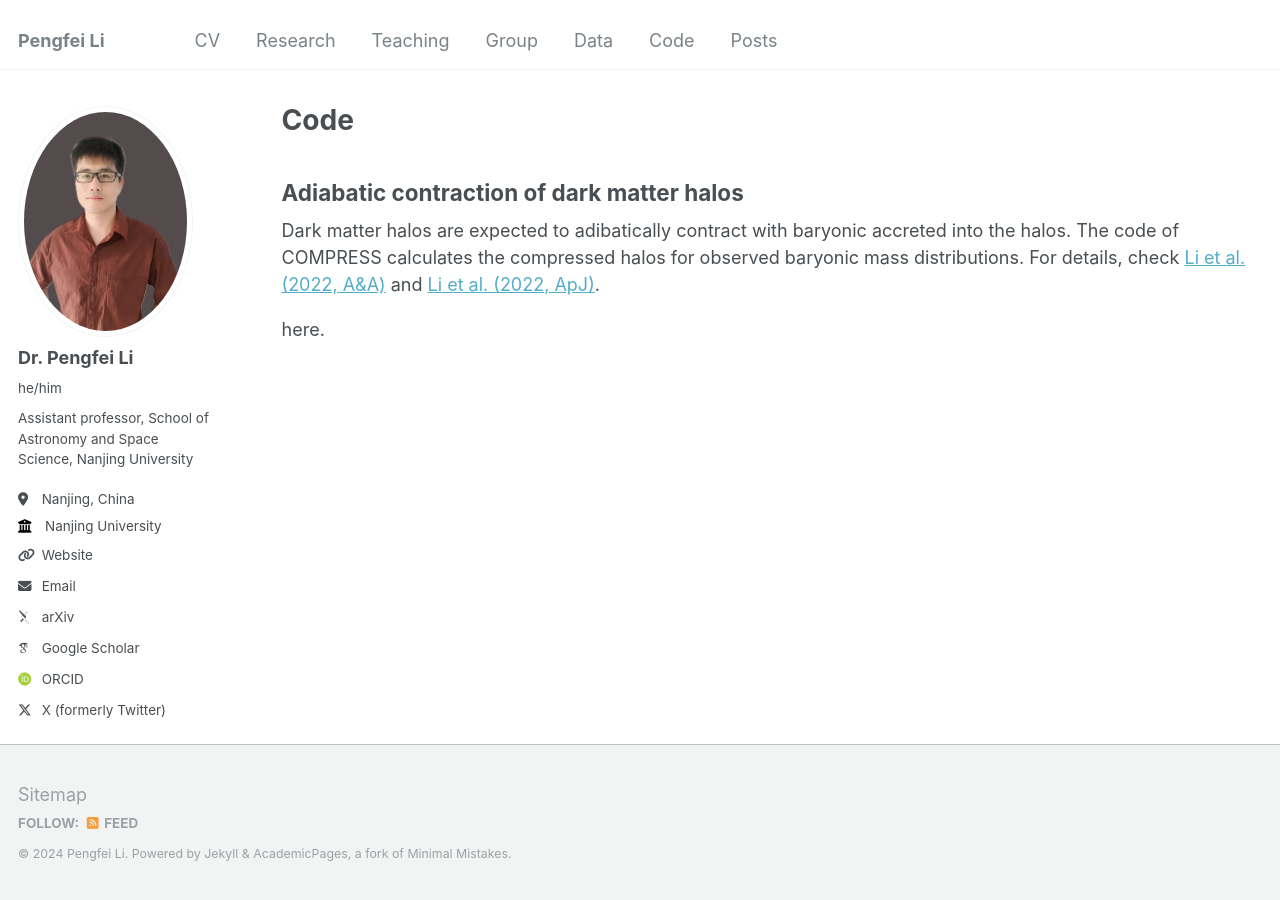
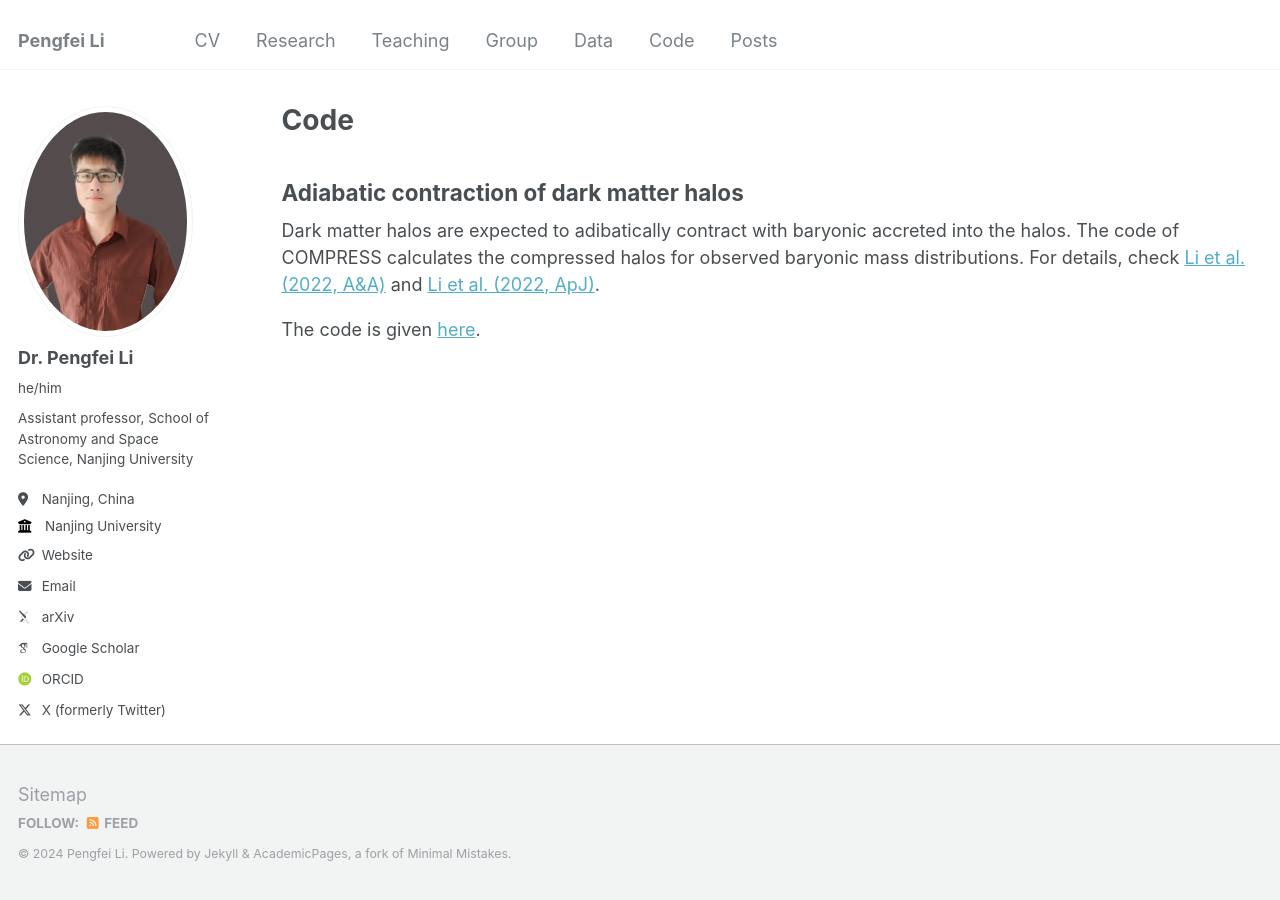
Before and after one commit to PengfeiLi0606/pengfeili0606.github.io, a Jekyll site: the page built from _pages/code.html, in a window 1280 px wide. Built offline with Jekyll 4.4.1, drawn with Linux system fonts in a browser that asks for light colours; some web fonts are replaced.

Commit message:
Update code.html

```diff
--- a/_pages/code.html
+++ b/_pages/code.html
@@ -9,7 +9,7 @@ author_profile: true
 Dark matter halos are expected to adibatically contract with baryonic accreted into the halos. The code of COMPRESS calculates the compressed halos for observed baryonic mass distributions.
 For details, check <a href="https://ui.adsabs.harvard.edu/abs/2022A%26A...665A.143L/abstract">Li et al. (2022, A&A)</a>
 and <a href="https://ui.adsabs.harvard.edu/abs/2022ApJ...927..198L/abstract">Li et al. (2022, ApJ)</a>.
-<p The code is given <a href="https://github.com/PengfeiLi0606/compress">here</a>.</p>
+<p>The code is given <a href="https://github.com/PengfeiLi0606/compress">here</a>.</p>
 
 
 
```
